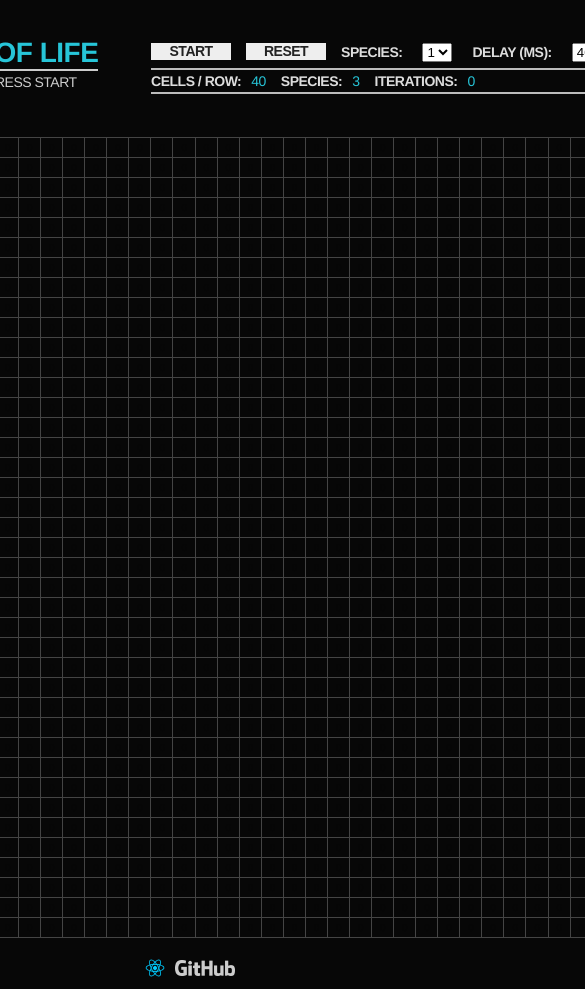
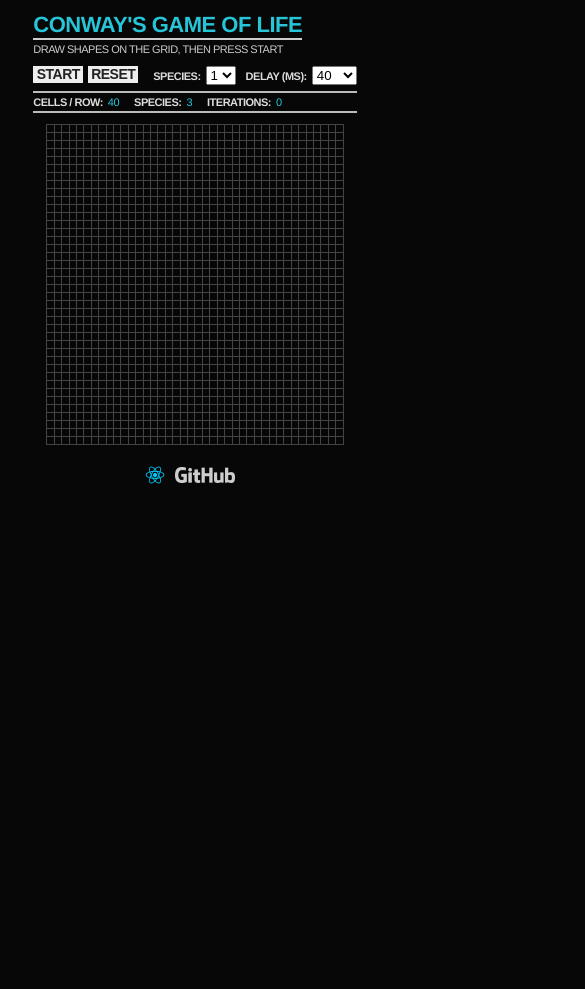
Before and after one commit to ozrix84/game-of-life, a React (Create React App) app: page / in a window 390 px wide. Shown: the top 989 px of the page, 585 px wide, since content can reach past the window. After the commit the page ends 844 px from the top, so only its background shows below. Built offline with nearby package versions, Linux system fonts and the light colour scheme; what random-js would draw is missing.

Commit message:
Mobile styles

```diff
--- a/src/styles/index.css
+++ b/src/styles/index.css
@@ -154,3 +154,44 @@
 	justify-content: center;
 	padding-top: 25px;
 }
+
+@media screen and (max-width: 900px) {
+	body {
+		font-size: 11px;
+	}
+
+	td {
+		padding: 0 1.5px;
+		font-size: 7px;
+	}
+
+	label {
+		margin-left: 10px;
+	}
+
+	select {
+		padding: 0;
+		margin: 0;
+	}
+
+	strong {
+		margin-right: 5px;
+	}
+
+	.button {
+		width: 50px;
+		margin-right: 5px;
+	}
+
+	.header {
+		flex-flow: column;
+	}
+
+	.header_controls {
+		margin-bottom: 8px;
+	}
+
+	#root {
+		padding-top: 0;
+	}
+}
```
